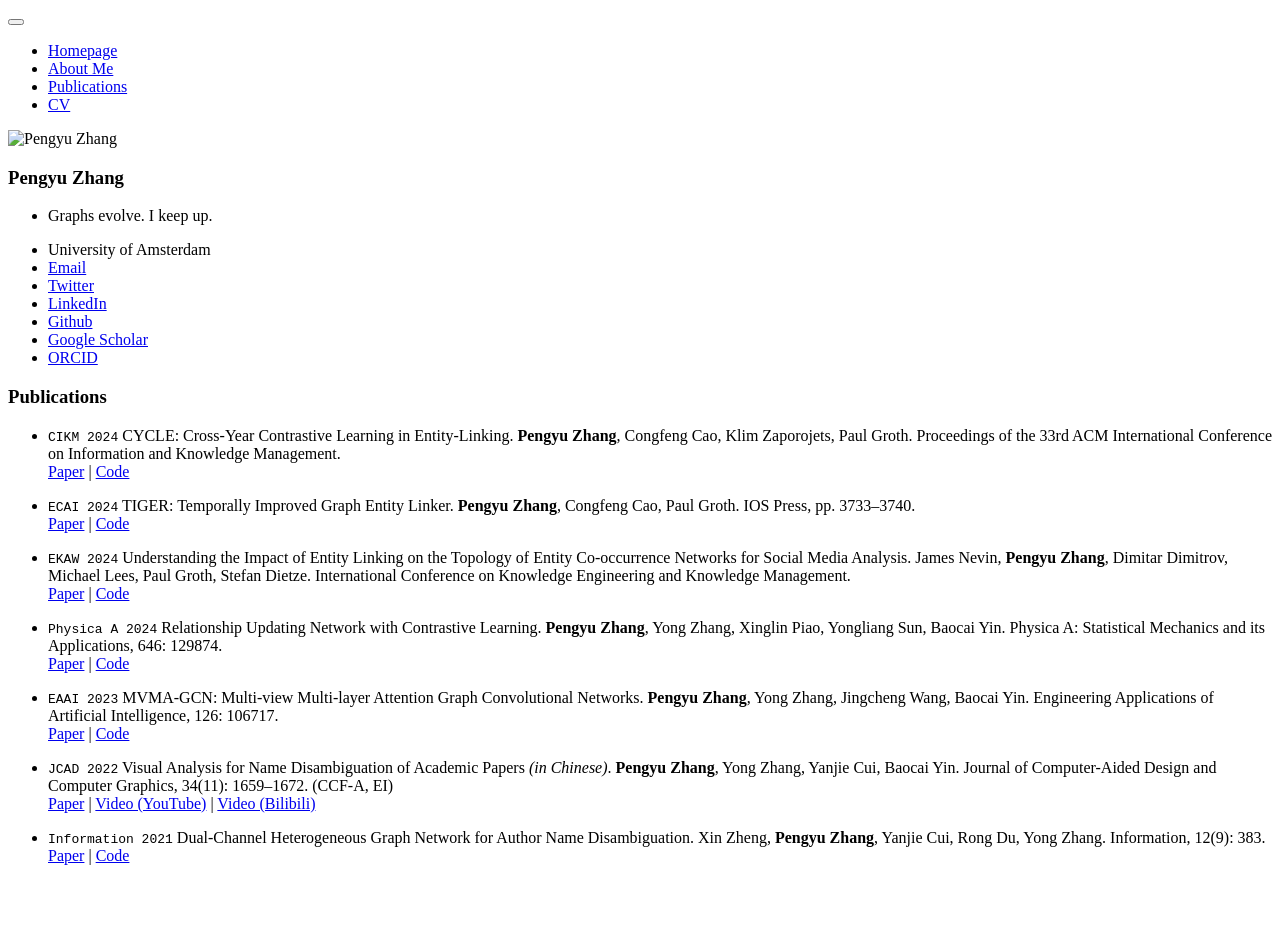
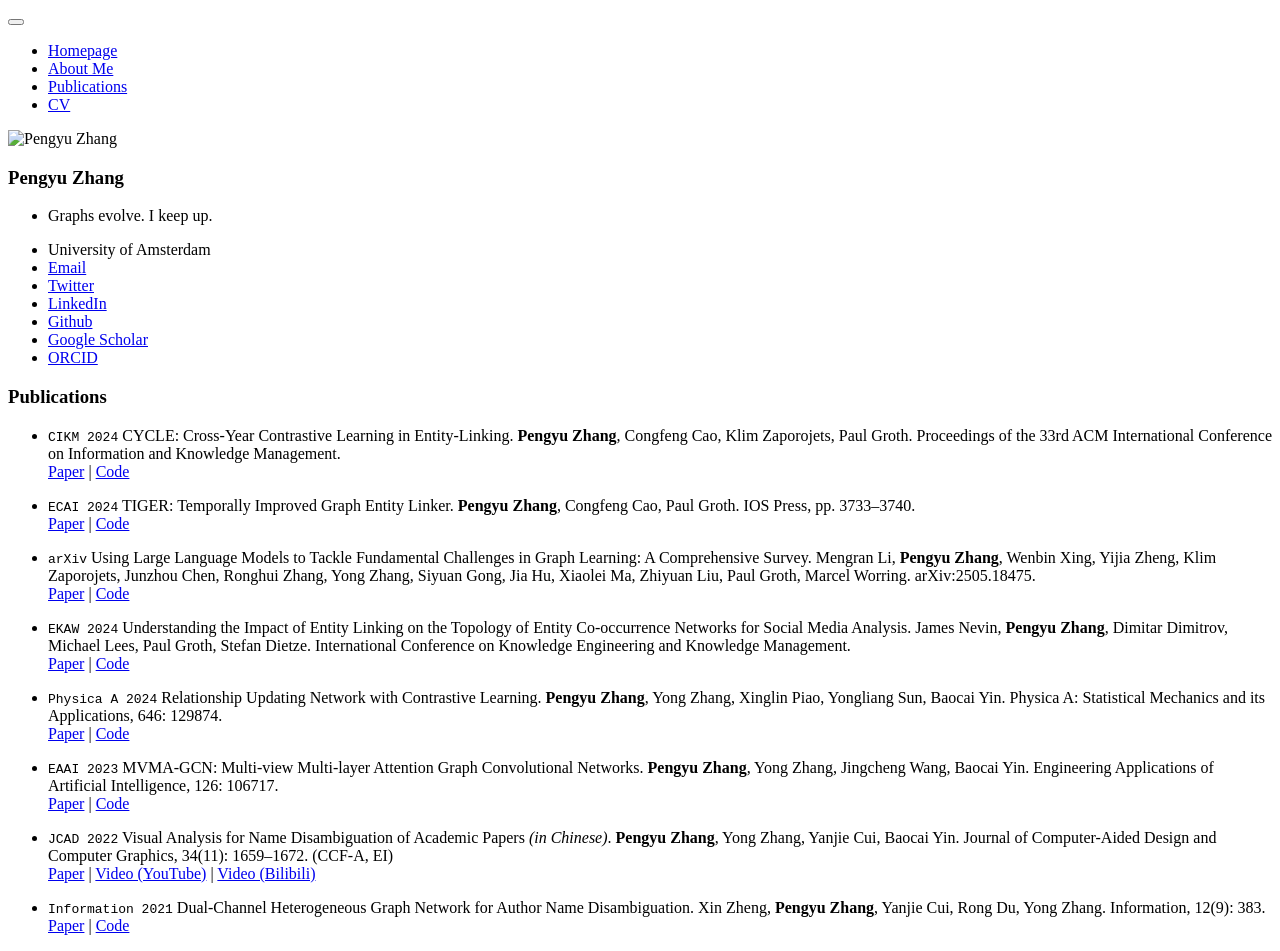
Before and after one commit to pengyu-zhang/pengyu-zhang.github.io, a Jekyll site: the page built from _pages/includes/pub_short.md, in a window 1280 px wide. Built offline with Jekyll 4.4.1, drawn with Linux system fonts in a browser that asks for light colours; our own code applies the rules of GitHub Pages for plain Markdown files; before the commit the page ends 900 px from its top, so only the background shows below that.

Commit message:
Update pub_short.md

```diff
--- a/_pages/includes/pub_short.md
+++ b/_pages/includes/pub_short.md
@@ -5,6 +5,9 @@
 
 - ``ECAI 2024`` TIGER: Temporally Improved Graph Entity Linker. **Pengyu Zhang**, Congfeng Cao, Paul Groth. IOS Press, pp. 3733–3740.
 [Paper](https://pengyu-zhang.github.io/pdf/TIGER.pdf) | [Code](https://github.com/pengyu-zhang/TIGER-Temporally-Improved-Graph-Entity-Linker)
+
+- ``arXiv`` Using Large Language Models to Tackle Fundamental Challenges in Graph Learning: A Comprehensive Survey. Mengran Li, **Pengyu Zhang**, Wenbin Xing, Yijia Zheng, Klim Zaporojets, Junzhou Chen, Ronghui Zhang, Yong Zhang, Siyuan Gong, Jia Hu, Xiaolei Ma, Zhiyuan Liu, Paul Groth, Marcel Worring. arXiv:2505.18475.
+[Paper](https://arxiv.org/abs/2505.18475) | [Code](https://github.com/limengran98/Awesome-Literature-Graph-Learning-Challenges)
 
 - ``EKAW 2024`` Understanding the Impact of Entity Linking on the Topology of Entity Co-occurrence Networks for Social Media Analysis. James Nevin, **Pengyu Zhang**, Dimitar Dimitrov, Michael Lees, Paul Groth, Stefan Dietze. International Conference on Knowledge Engineering and Knowledge Management.
 [Paper](https://link.springer.com/chapter/10.1007/978-3-031-77792-9_5) | [Code](https://github.com/jim-g-n/Tweet-Linked-Entity-Co-occurrence)
```
